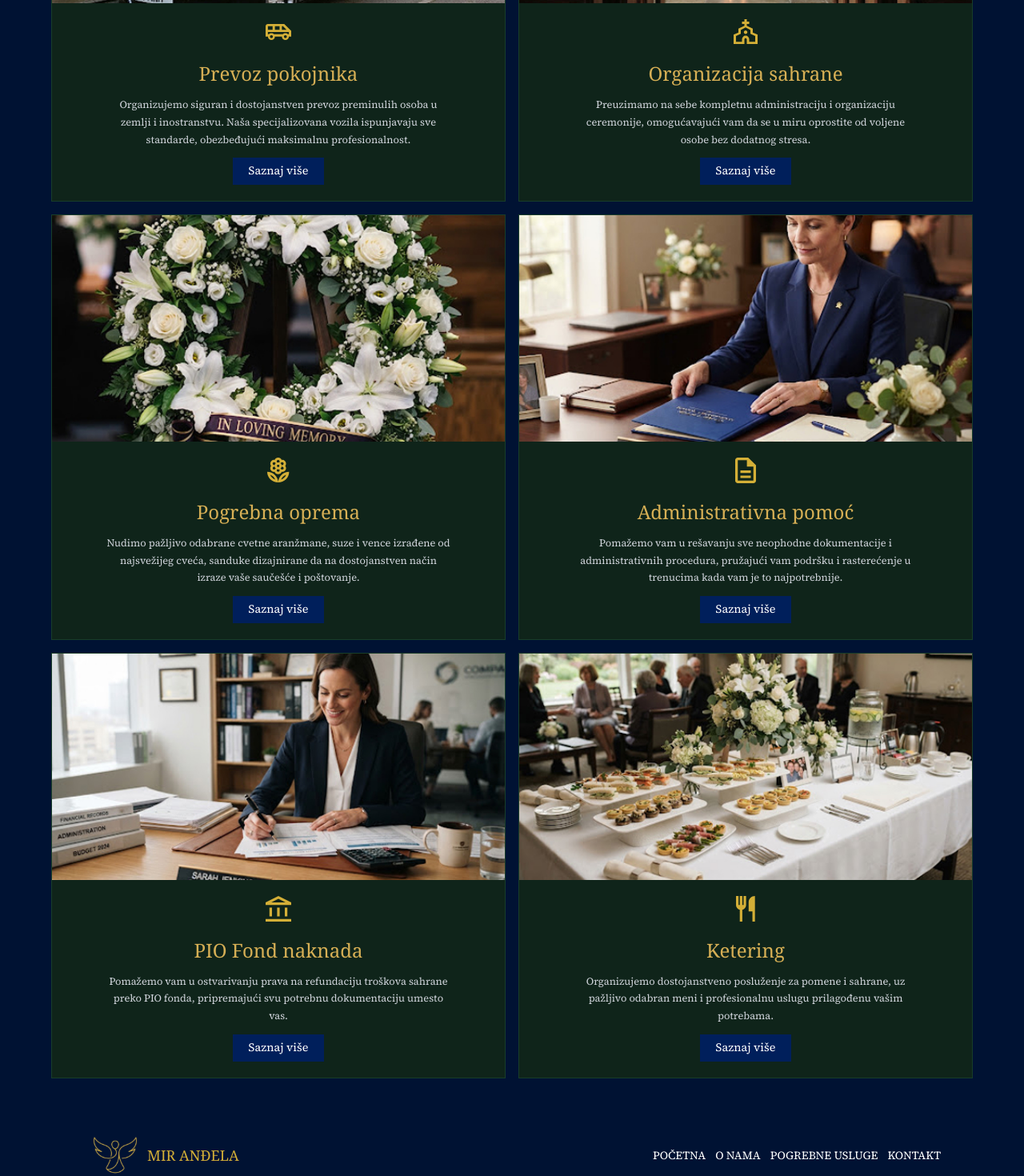
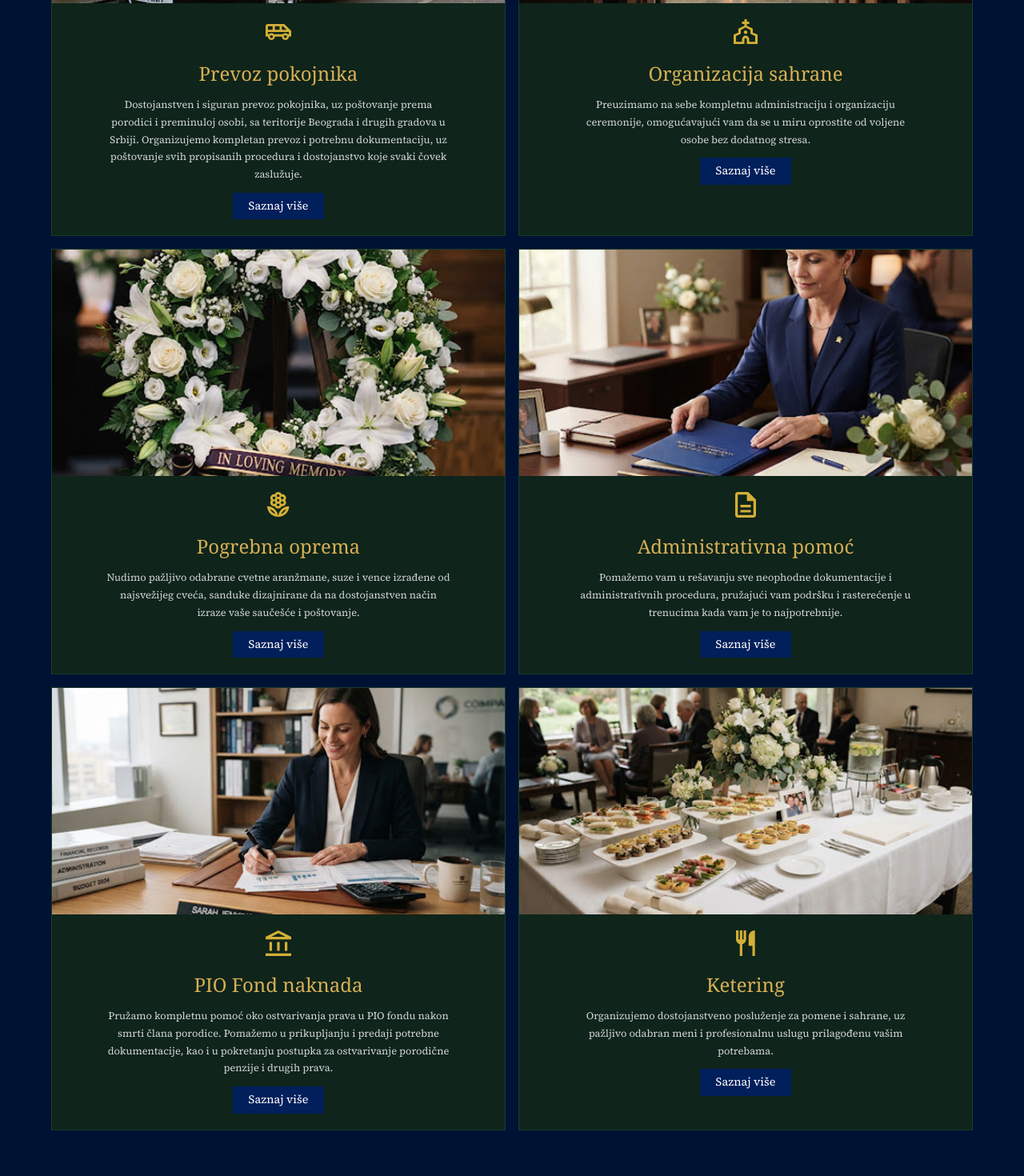
Before and after one commit to matkethekid/mirnadjela-ui, a Next.js app: page /pogrebne-usluge in a window 1280 px wide. Shown: the part 580-2050 px from the top of the page at 80% size. Built offline with nearby package versions, Linux system fonts and the light colour scheme.

Commit message:
fix: add better paragraphs

```diff
--- a/app/(frontend)/pogrebne-usluge/page.tsx
+++ b/app/(frontend)/pogrebne-usluge/page.tsx
@@ -27,7 +27,7 @@ const services: Service[] = [
     {
         id: 0,
         title: "Prevoz pokojnika",
-        text: "Organizujemo siguran i dostojanstven prevoz preminulih osoba u zemlji i inostranstvu. Naša specijalizovana vozila ispunjavaju sve standarde, obezbeđujući maksimalnu profesionalnost.",
+        text: "Dostojanstven i siguran prevoz pokojnika, uz poštovanje prema porodici i preminuloj osobi, sa teritorije Beograda i drugih gradova u Srbiji. Organizujemo kompletan prevoz i potrebnu dokumentaciju, uz poštovanje svih propisanih procedura i dostojanstvo koje svaki čovek zaslužuje.",
         image: "/services/prevozpokojnika.jpg",
         icon: "/icons/truck.svg",
         href: "/pogrebne-usluge/prevoz-pokojnika"
@@ -59,7 +59,7 @@ const services: Service[] = [
     {
         id: 4,
         title: "PIO Fond naknada",
-        text: "Pomažemo vam u ostvarivanju prava na refundaciju troškova sahrane preko PIO fonda, pripremajući svu potrebnu dokumentaciju umesto vas.",
+        text: "Pružamo kompletnu pomoć oko ostvarivanja prava u PIO fondu nakon smrti člana porodice. Pomažemo u prikupljanju i predaji potrebne dokumentacije, kao i u pokretanju postupka za ostvarivanje porodične penzije i drugih prava.",
         image: "/services/piofondnaknada.jpg",
         icon: "/icons/judgebuilding.svg",
         href: "/pogrebne-usluge/pio-fond-naknada"
```
